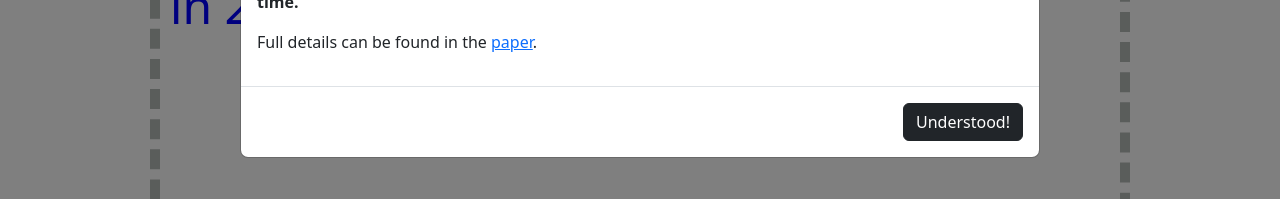
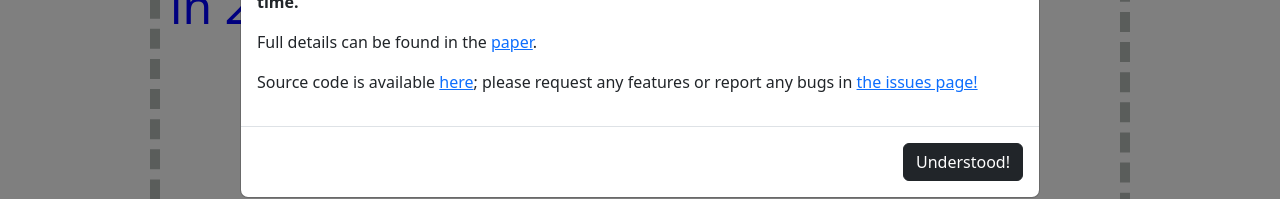
Before and after one commit to tldr-group/ImageRep, a React app in the folder frontend/: page / in a window 1280 px wide. Both pictures are taken after a click on the button "Model Info". Shown: the part 420-619 px from the top of the page. Built offline with nearby package versions, Linux system fonts and the light colour scheme; the HTML template or start-up script is replaced by a standard one.

Commit message:
linked to github & issues page in model info

```diff
--- a/frontend/src/components/Popups.tsx
+++ b/frontend/src/components/Popups.tsx
@@ -129,6 +129,7 @@ export const MoreInfo = () => {
                     </p>
 
                     <p>Full details can be found in the <a href="https://arxiv.org/abs/2410.19568v1">paper</a>.</p>
+                    <p>Source code is available <a href="https://github.com/tldr-group/ImageRep">here</a>; please request any features or report any bugs in <a href="https://github.com/tldr-group/ImageRep/issues">the issues page!</a></p>
                 </Modal.Body>
                 <Modal.Footer>
                     <Button variant="dark" onClick={handleClose}>
```
